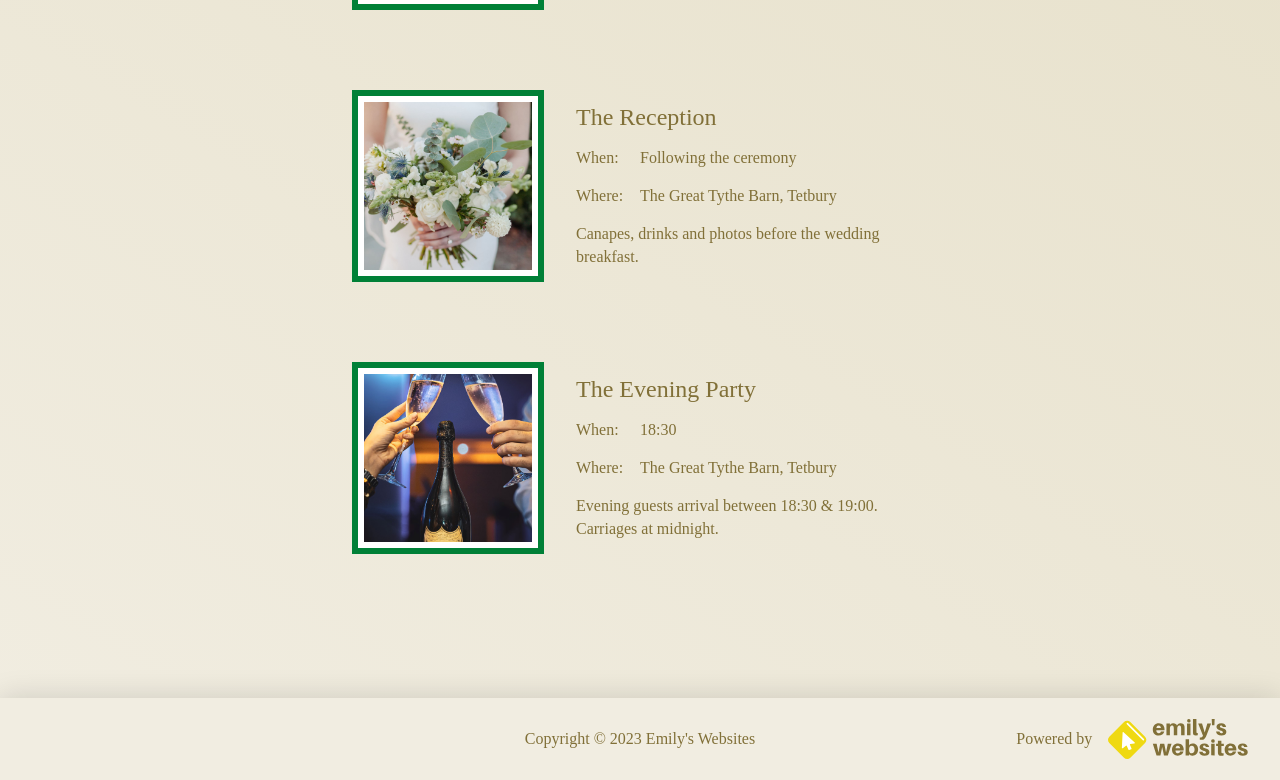
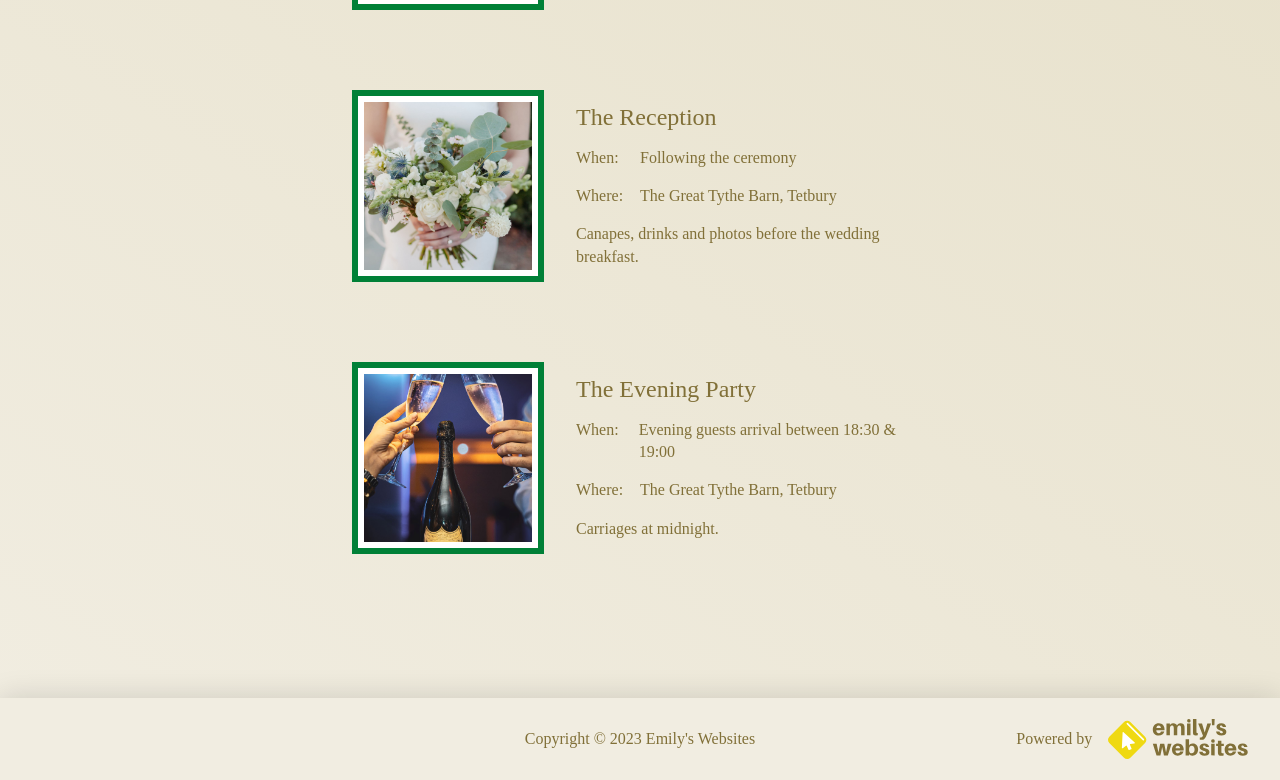
Before and after one commit to emilyswebsites/jon-and-alice, a Nuxt app: page / in a window 1280 px wide. Shown: the part 1650-2430 px from the top of the page. Built offline with nearby package versions, Linux system fonts and the light colour scheme; a web font is replaced by a local one.

Commit message:
Update evening party time

```diff
--- a/pages/index.vue
+++ b/pages/index.vue
@@ -81,14 +81,14 @@
               <h3 class="event__heading">The Evening Party</h3>
               <div class="detail">
                 <span class="detail__label">When:</span>
-                <span class="detail__value">18:30</span>
+                <span class="detail__value">Evening guests arrival between 18:30 & 19:00</span>
               </div>
               <div class="detail">
                 <span class="detail__label">Where:</span>
                 <span class="detail__value">The Great Tythe Barn, Tetbury</span>
               </div>
               <p class="detail event__additional-info">
-                Evening guests arrival between 18:30 & 19:00. Carriages at midnight.
+                Carriages at midnight.
               </p>
             </div>
           </div>
```
